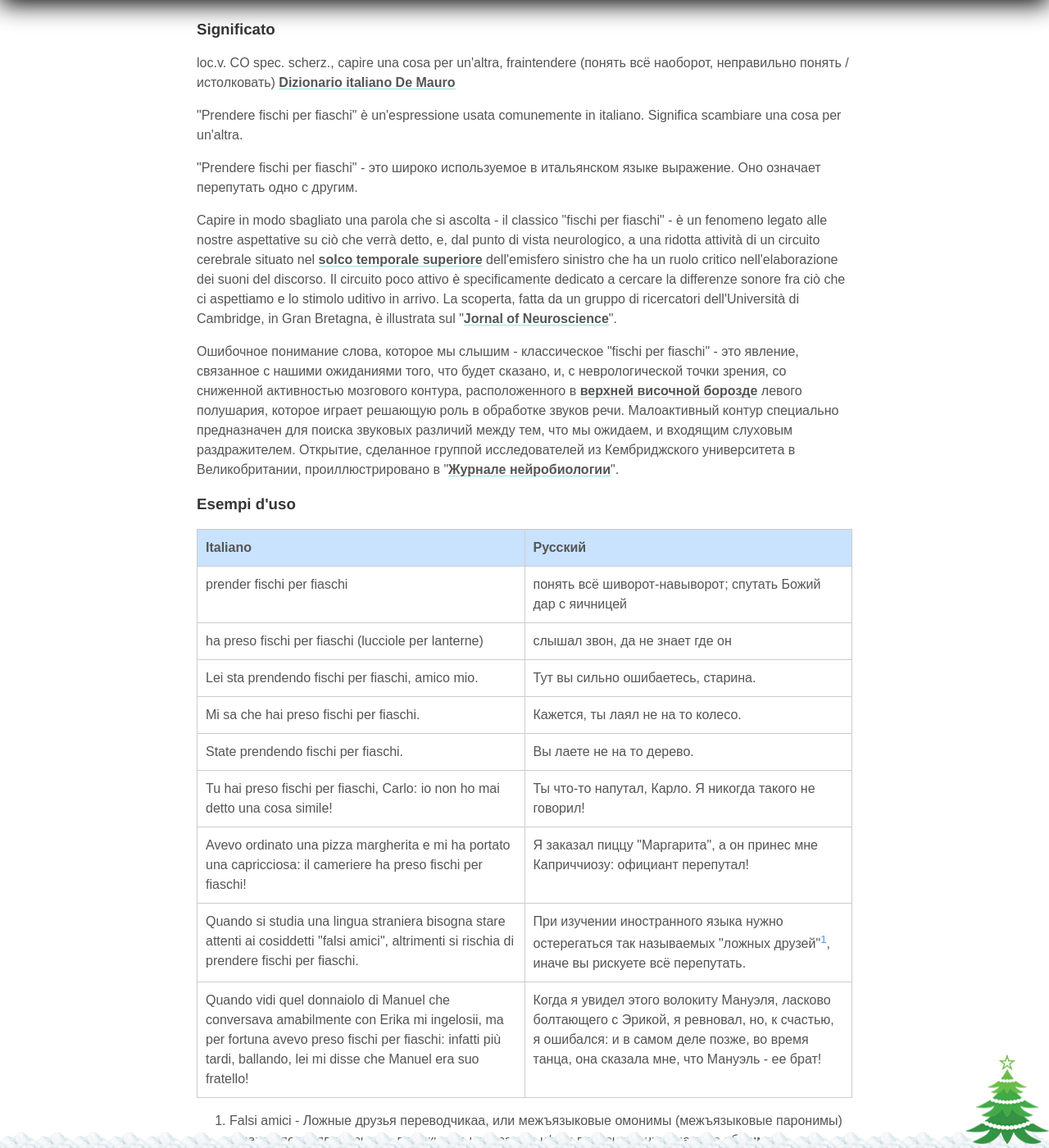
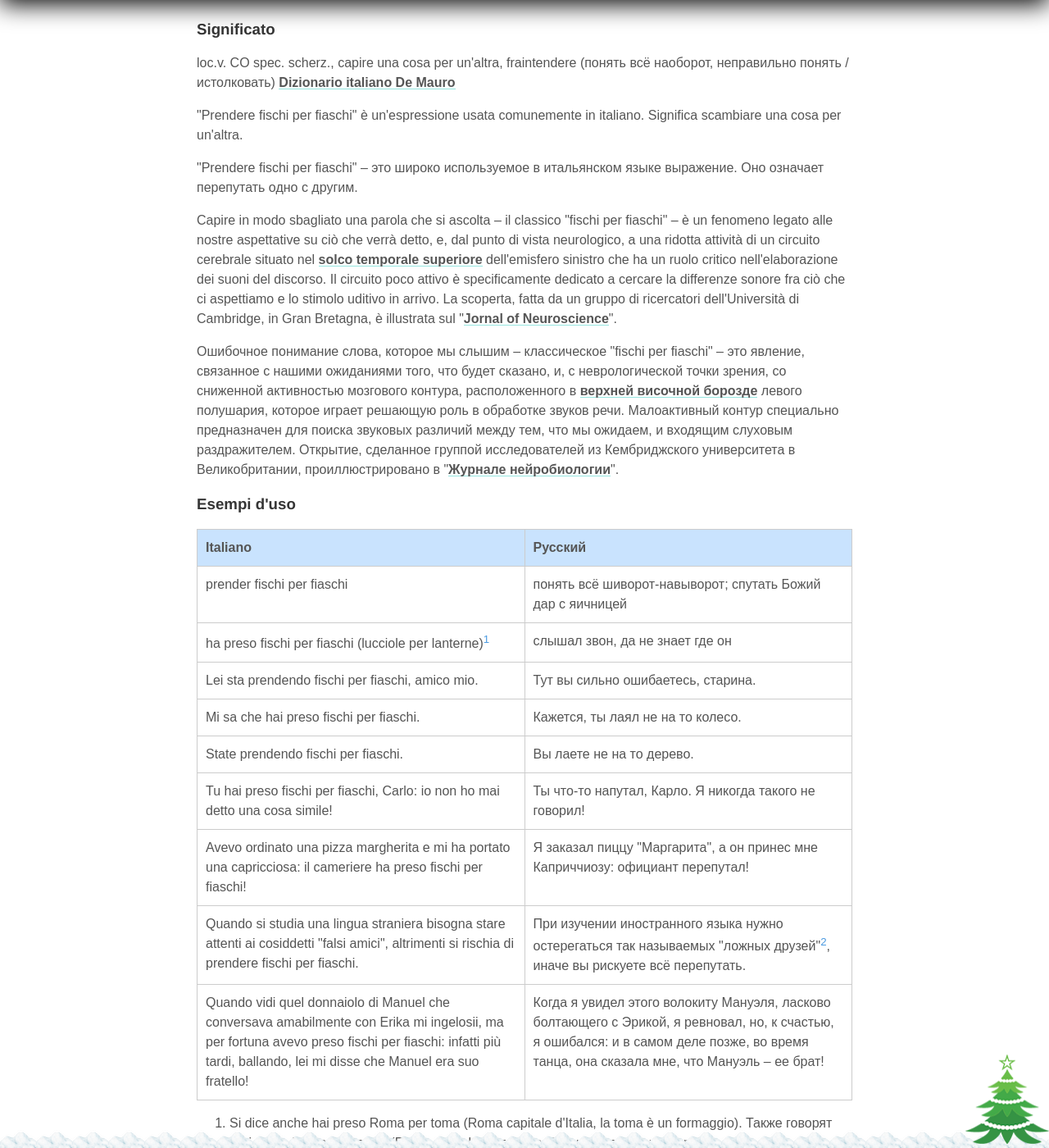
Before and after one commit to postolny/postolny.github.io, a Jekyll site: the page built from _posts/2021-03-05-prendere-fischi-per-fiaschi.md, in a window 1280 px wide and 1400 px high, scrolled down 713 px. Shown: the whole window at 82% size. Built offline with Jekyll 4.4.1, drawn with Linux system fonts in a browser that asks for light colours; nearby versions of some CDN libraries; some of the changed text lies outside the part shown.

Commit message:
Add files via upload

```diff
--- a/_posts/2021-03-05-prendere-fischi-per-fiaschi.md
+++ b/_posts/2021-03-05-prendere-fischi-per-fiaschi.md
@@ -14,24 +14,26 @@
 
 "Prendere fischi per fiaschi" è un'espressione usata comunemente in italiano. Significa scambiare una cosa per un'altra.
 
-"Prendere fischi per fiaschi" - это широко используемое в итальянском языке выражение. Оно означает перепутать одно с другим.
+"Prendere fischi per fiaschi" – это широко используемое в итальянском языке выражение. Оно означает перепутать одно с другим.
 
-Capire in modo sbagliato una parola che si ascolta - il classico "fischi per fiaschi" - è un fenomeno legato alle nostre aspettative su ciò che verrà detto, e, dal punto di vista neurologico, a una ridotta attività di un circuito cerebrale situato nel [solco temporale superiore](https://it.wikipedia.org/wiki/Solco_temporale_superiore) dell'emisfero sinistro che ha un ruolo critico nell'elaborazione dei suoni del discorso. Il circuito poco attivo è specificamente dedicato a cercare la differenze sonore fra ciò che ci aspettiamo e lo stimolo uditivo in arrivo. La scoperta, fatta da un gruppo di ricercatori dell'Università di Cambridge, in Gran Bretagna, è illustrata sul "[Jornal of Neuroscience](https://www.jneurosci.org/content/38/27/6076)".
+Capire in modo sbagliato una parola che si ascolta – il classico "fischi per fiaschi" – è un fenomeno legato alle nostre aspettative su ciò che verrà detto, e, dal punto di vista neurologico, a una ridotta attività di un circuito cerebrale situato nel [solco temporale superiore](https://it.wikipedia.org/wiki/Solco_temporale_superiore) dell'emisfero sinistro che ha un ruolo critico nell'elaborazione dei suoni del discorso. Il circuito poco attivo è specificamente dedicato a cercare la differenze sonore fra ciò che ci aspettiamo e lo stimolo uditivo in arrivo. La scoperta, fatta da un gruppo di ricercatori dell'Università di Cambridge, in Gran Bretagna, è illustrata sul "[Jornal of Neuroscience](https://www.jneurosci.org/content/38/27/6076)".
 
-Ошибочное понимание слова, которое мы слышим - классическое "fischi per fiaschi" - это явление, связанное с нашими ожиданиями того, что будет сказано, и, с неврологической точки зрения, со сниженной активностью мозгового контура, расположенного в [верхней височной борозде](https://ru.wikipedia.org/wiki/Верхняя_височная_борозда) левого полушария, которое играет решающую роль в обработке звуков речи. Малоактивный контур специально предназначен для поиска звуковых различий между тем, что мы ожидаем, и входящим слуховым раздражителем. Открытие, сделанное группой исследователей из Кембриджского университета в Великобритании, проиллюстрировано в "[Журнале нейробиологии](https://www.jneurosci.org/content/38/27/6076)".
+Ошибочное понимание слова, которое мы слышим – классическое "fischi per fiaschi" – это явление, связанное с нашими ожиданиями того, что будет сказано, и, с неврологической точки зрения, со сниженной активностью мозгового контура, расположенного в [верхней височной борозде](https://ru.wikipedia.org/wiki/Верхняя_височная_борозда) левого полушария, которое играет решающую роль в обработке звуков речи. Малоактивный контур специально предназначен для поиска звуковых различий между тем, что мы ожидаем, и входящим слуховым раздражителем. Открытие, сделанное группой исследователей из Кембриджского университета в Великобритании, проиллюстрировано в "[Журнале нейробиологии](https://www.jneurosci.org/content/38/27/6076)".
 
 ### Esempi d'uso
 
 | Italiano | Русский |
 |----------|---------|
 |prender fischi per fiaschi|понять всё шиворот-навыворот; спутать Божий дар с яичницей|
-|ha preso fischi per fiaschi (lucciole per lanterne)|слышал звон, да не знает где он|
+|ha preso fischi per fiaschi (lucciole per lanterne)[^1]|слышал звон, да не знает где он|
 |Lei sta prendendo fischi per fiaschi, amico mio.|Тут вы сильно ошибаетесь, старина.|
 |Mi sa che hai preso fischi per fiaschi.|Кажется, ты лаял не на то колесо.|
 |State prendendo fischi per fiaschi.|Вы лаете не на то дерево.|
 |Tu hai preso fischi per fiaschi, Carlo: io non ho mai detto una cosa simile!|Ты что-то напутал, Карло. Я никогда такого не говорил!|
 |Avevo ordinato una pizza margherita e mi ha portato una capricciosa: il cameriere ha preso fischi per fiaschi!|Я заказал пиццу "Маргарита", а он принес мне Каприччиозу: официант перепутал!|
-|Quando si studia una lingua straniera bisogna stare attenti ai cosiddetti "falsi amici", altrimenti si rischia di prendere fischi per fiaschi.|При изучении иностранного языка нужно остерегаться так называемых "ложных друзей"[^1], иначе вы рискуете всё перепутать.|
-|Quando vidi quel donnaiolo di Manuel che conversava amabilmente con Erika mi ingelosii, ma per fortuna avevo preso fischi per fiaschi: infatti più tardi, ballando, lei mi disse che Manuel era suo fratello!|Когда я увидел этого волокиту Мануэля, ласково болтающего с Эрикой, я ревновал, но, к счастью, я ошибался: и в самом деле позже, во время танца, она сказала мне, что Мануэль - ее брат!|
+|Quando si studia una lingua straniera bisogna stare attenti ai cosiddetti "falsi amici", altrimenti si rischia di prendere fischi per fiaschi.|При изучении иностранного языка нужно остерегаться так называемых "ложных друзей"[^2], иначе вы рискуете всё перепутать.|
+|Quando vidi quel donnaiolo di Manuel che conversava amabilmente con Erika mi ingelosii, ma per fortuna avevo preso fischi per fiaschi: infatti più tardi, ballando, lei mi disse che Manuel era suo fratello!|Когда я увидел этого волокиту Мануэля, ласково болтающего с Эрикой, я ревновал, но, к счастью, я ошибался: и в самом деле позже, во время танца, она сказала мне, что Мануэль – ее брат!|
 
-[^1]: Falsi amici - Ложные друзья переводчикаа, или межъязыковые омонимы (межъязыковые паронимы) − пара слов в двух языках, похожих по написанию и/или произношению, часто с общим происхождением, но отличающихся в значении. Например, итальянское слово garbata (вежливая, обходительная, любезная), похоже на русское - горбатая.
+[^1]: Si dice anche hai preso Roma per toma (Roma capitale d'Italia, la toma è un formaggio). Также говорят "hai preso Roma per toma" (Roma capitale – столица Италии, toma – вид сыра).
+
+[^2]: Falsi amici – Ложные друзья переводчикаа, или межъязыковые омонимы (межъязыковые паронимы) − пара слов в двух языках, похожих по написанию и/или произношению, часто с общим происхождением, но отличающихся в значении. Например, итальянское слово garbata (вежливая, обходительная, любезная), похоже на русское – горбатая.
```
